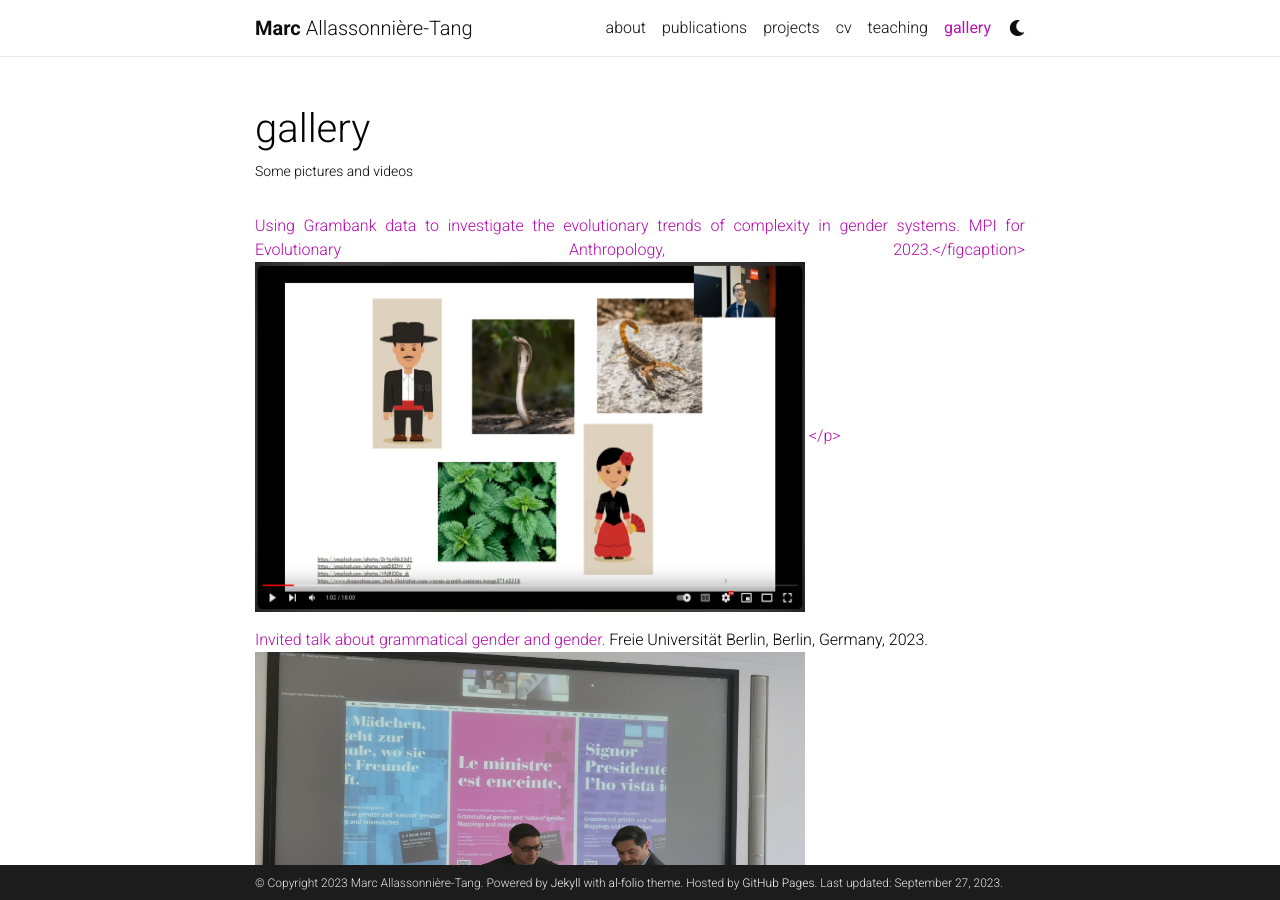
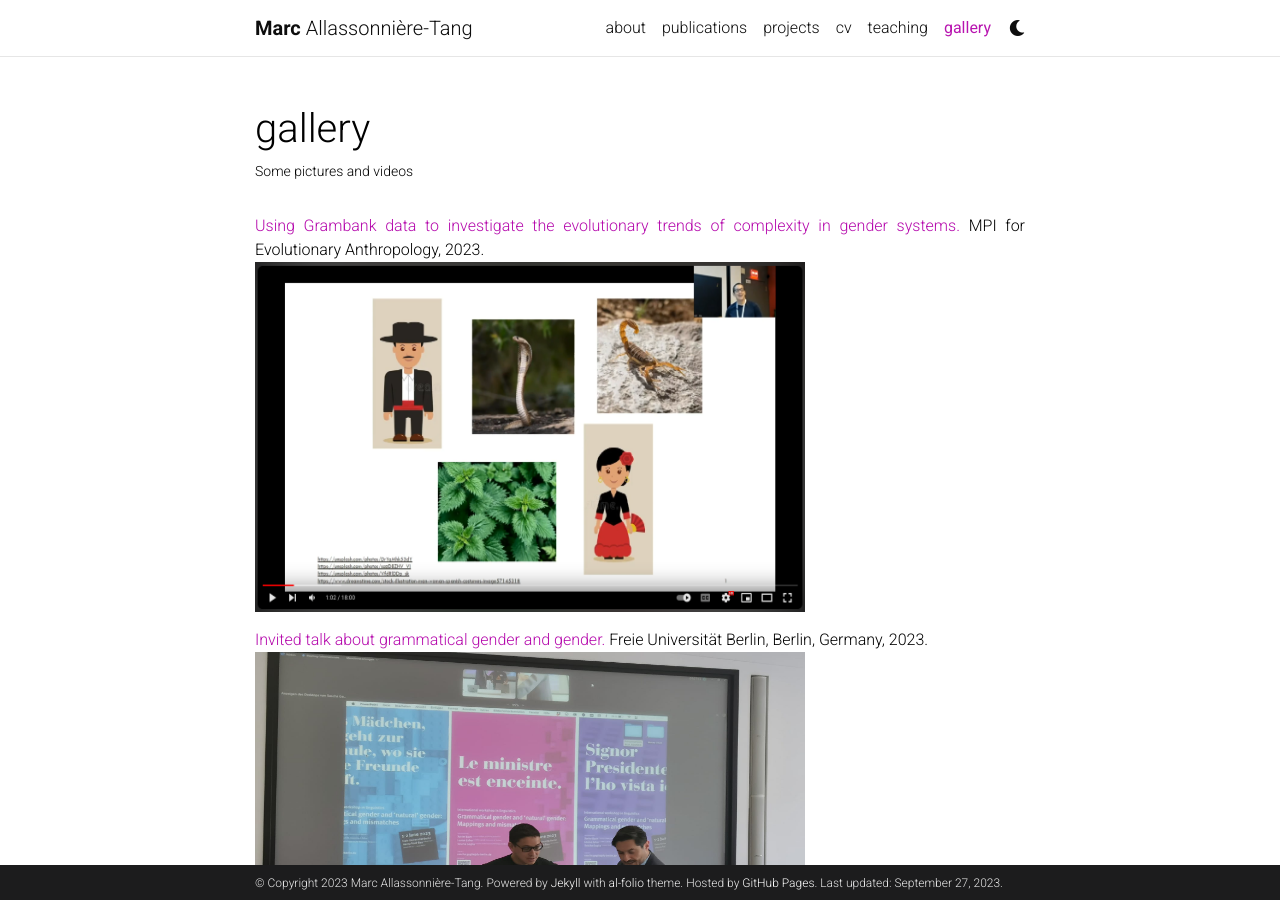
Before and after one commit to marctang/marctang.github.io, a Jekyll site: the page built from _pages/gallery.md, in a window 1280 px wide and 900 px high. Built offline with Jekyll 4.4.1, drawn with Linux system fonts in a browser that asks for light colours; comment, search, counter and statistics services are not loaded; a style sheet for code colours, icons or effects is not loaded.

Commit message:
Update gallery.md

```diff
--- a/_pages/gallery.md
+++ b/_pages/gallery.md
@@ -8,7 +8,7 @@ nav_order: 5
 ---
 
   <p>
-  <figcaption><a href='https://www.youtube.com/watch?v=6yKUZbB2ReU'>Using Grambank data to investigate the evolutionary trends of complexity in gender systems.
+  <figcaption><a href='https://www.youtube.com/watch?v=6yKUZbB2ReU'>Using Grambank data to investigate the evolutionary trends of complexity in gender systems.</a>
 MPI for Evolutionary Anthropology, 2023.</figcaption>
   <img src="/assets/img/Grambank2023.png"
     width="550" height="350"
```
